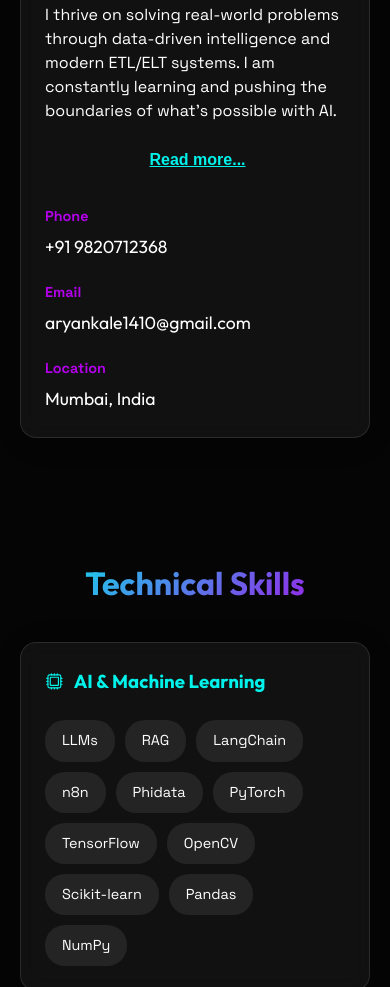
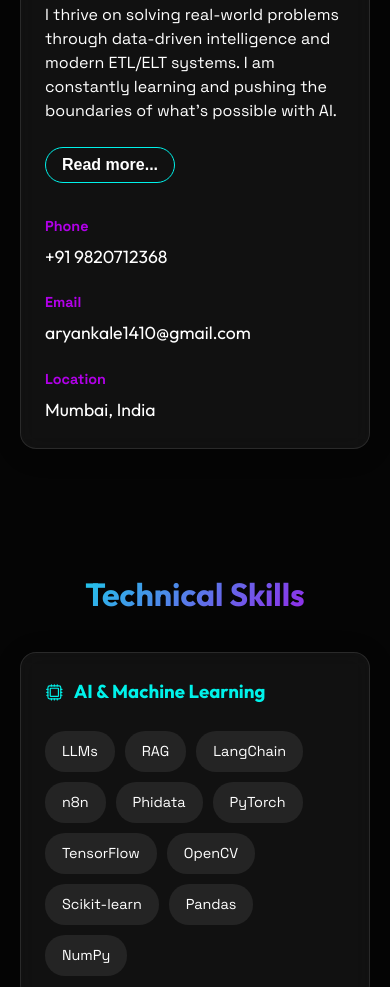
Before and after one commit to aryankale14/Aaryan-Kale-portfolio, a plain HTML site: page index.html in a window 390 px wide. Shown: the part 1489-2476 px from the top of the page. Drawn offline with nearby package versions, Linux system fonts and the light colour scheme.

Commit message:
Update style.css

```diff
--- a/style.css
+++ b/style.css
@@ -754,6 +754,48 @@ footer {
     .big-btn {
         width: 100%;
     }
+
+    /* Force hide project description on mobile cards */
+    .project-desc {
+        display: none !important;
+    }
+
+    /* Ensure buttons look like buttons on mobile */
+    .project-read-more,
+    .read-more-btn {
+        opacity: 1 !important;
+        visibility: visible !important;
+        display: inline-block !important;
+        /* Ensure border/bg are visible */
+        border: 1px solid var(--primary-color) !important;
+        padding: 8px 16px !important;
+        border-radius: 50px !important;
+        color: #fff !important;
+    }
+
+    .project-read-more {
+        background: rgba(0, 242, 234, 0.05) !important;
+        margin-top: 10px;
+    }
+
+    .read-more-btn {
+        background: transparent !important;
+        margin-left: 0 !important;
+        margin-top: 10px !important;
+        display: block !important;
+        width: max-content;
+        text-decoration: none !important;
+    }
+
+    /* Force truncation on mobile */
+    .about-hidden-content {
+        display: none !important;
+    }
+
+    .about-hidden-content.show {
+        display: block !important;
+        /* or inline-block if needed */
+    }
 }
 
 /* Specific fix for high-res touch devices (Tablets/Phones) to ensure cursor is gone */
```
